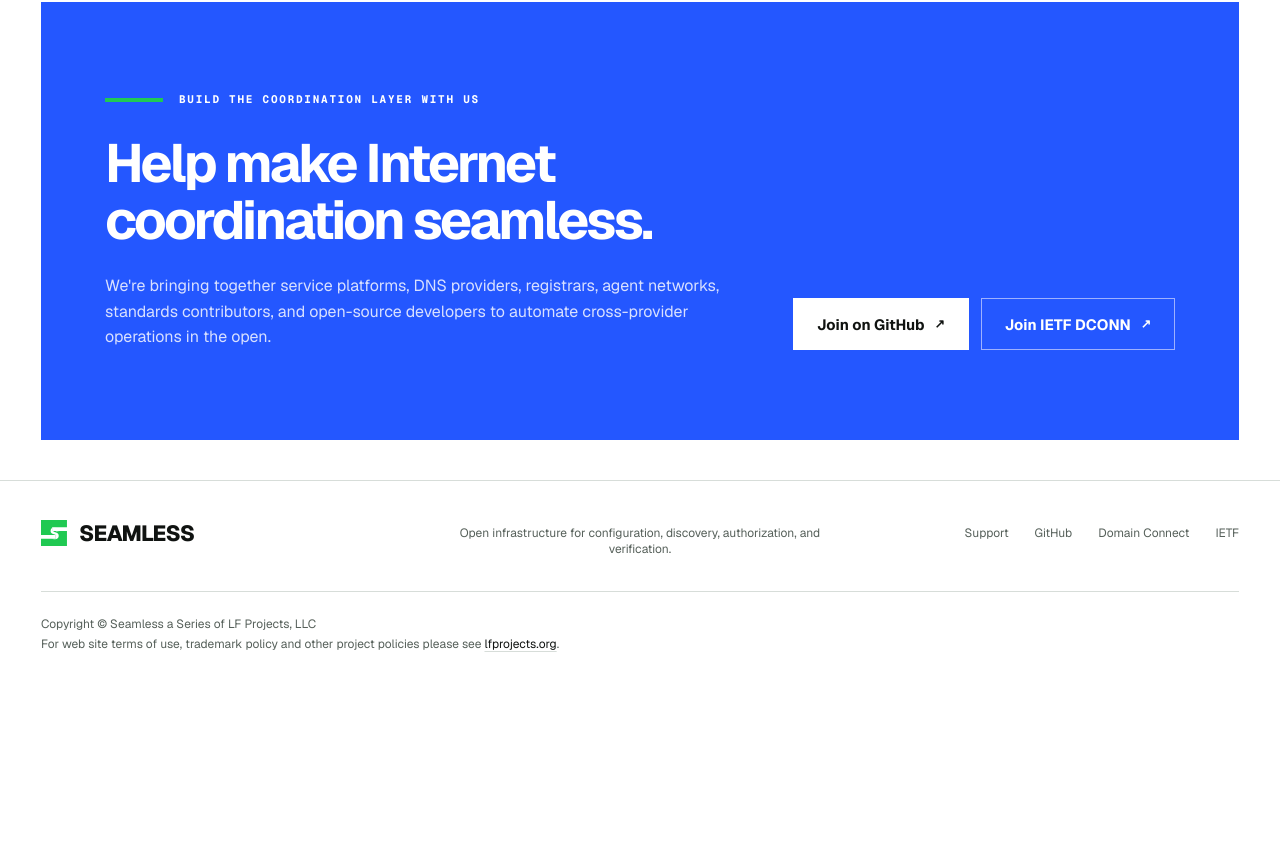
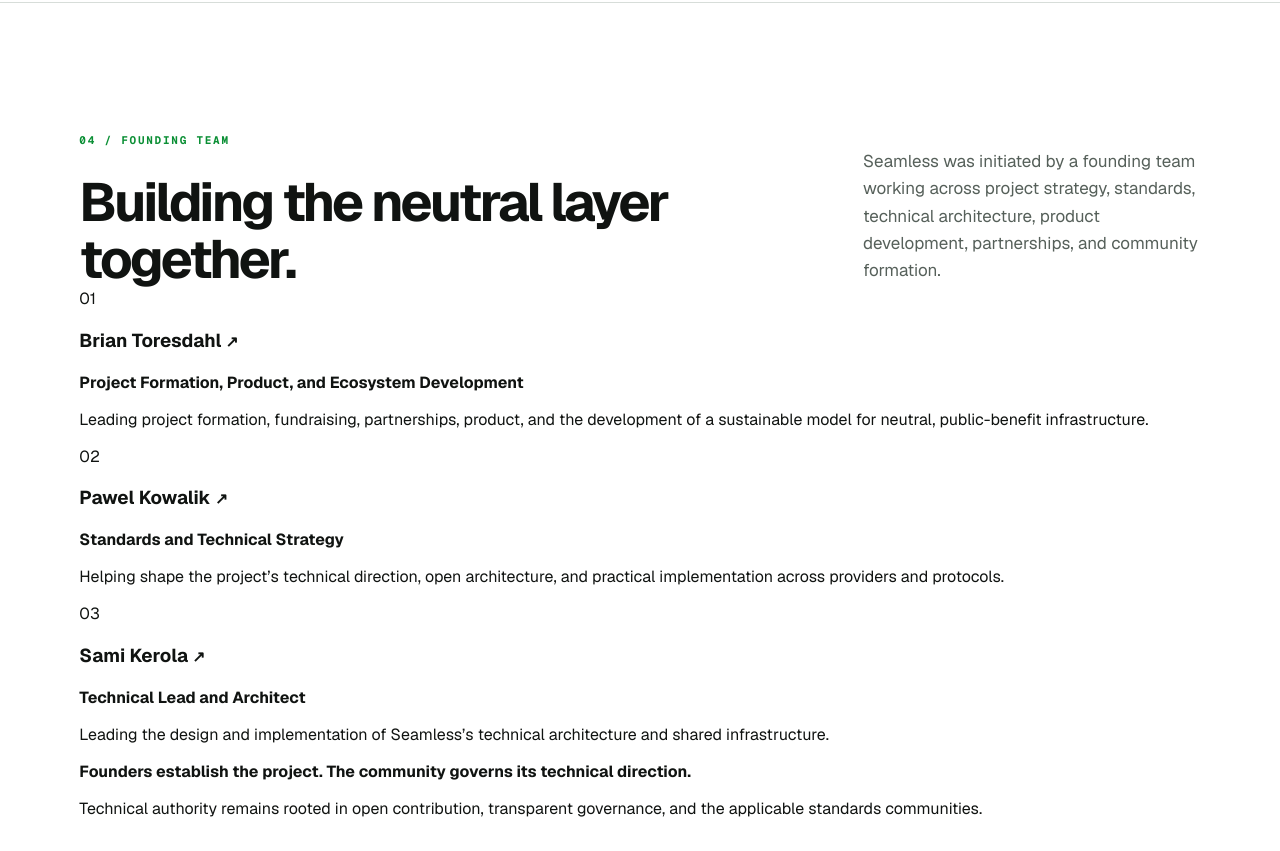
Before and after one commit to seamlessdns/website, a Next.js app: page / in a window 1280 px wide. Shown: the part 4029-4880 px from the top of the page. Before the commit the page ends 4722 px from the top, so only its background shows below. Built offline with nearby package versions, Linux system fonts and the light colour scheme.

Commit message:
Add the Seamless founding team

```diff
--- a/app/page.tsx
+++ b/app/page.tsx
@@ -29,6 +29,27 @@
   ["Neutral by design", "No single vendor should control how services, providers, and agents coordinate or how interoperability is measured."],
   ["Conformance first", "Objective, reusable tests make compatibility observable and keep integrations dependable at scale."],
   ["Multi-operator", "Infrastructure and artifacts should be portable, mirrorable, and safe to operate independently."],
+];
+
+const founders = [
+  {
+    name: "Brian Toresdahl",
+    role: "Project Formation, Product, and Ecosystem Development",
+    copy: "Leading project formation, fundraising, partnerships, product, and the development of a sustainable model for neutral, public-benefit infrastructure.",
+    linkedin: "https://www.linkedin.com/in/brian-toresdahl/",
+  },
+  {
+    name: "Pawel Kowalik",
+    role: "Standards and Technical Strategy",
+    copy: "Helping shape the project’s technical direction, open architecture, and practical implementation across providers and protocols.",
+    linkedin: "https://www.linkedin.com/in/pawelk/",
+  },
+  {
+    name: "Sami Kerola",
+    role: "Technical Lead and Architect",
+    copy: "Leading the design and implementation of Seamless’s technical architecture and shared infrastructure.",
+    linkedin: "https://www.linkedin.com/in/kerolasa/",
+  },
 ];
 
 function SystemMap() {
@@ -189,6 +210,36 @@
         </div>
       </section>
 
+      <section className="section team-section" id="team">
+        <div className="section-heading split-heading">
+          <div>
+            <p className="section-index">04 / Founding team</p>
+            <h2>Building the neutral layer together.</h2>
+          </div>
+          <p>Seamless was initiated by a founding team working across project strategy, standards, technical architecture, product development, partnerships, and community formation.</p>
+        </div>
+
+        <div className="team-grid">
+          {founders.map((founder, index) => (
+            <article key={founder.name}>
+              <span>0{index + 1}</span>
+              <h3>
+                <a href={founder.linkedin} target="_blank" rel="noreferrer">
+                  {founder.name} <ExternalArrow />
+                </a>
+              </h3>
+              <strong>{founder.role}</strong>
+              <p>{founder.copy}</p>
+            </article>
+          ))}
+        </div>
+
+        <div className="team-note">
+          <strong>Founders establish the project. The community governs its technical direction.</strong>
+          <p>Technical authority remains rooted in open contribution, transparent governance, and the applicable standards communities.</p>
+        </div>
+      </section>
+
       <section className="community-section" id="community">
         <div>
           <p className="eyebrow"><span /> Build the coordination layer with us</p>
```
